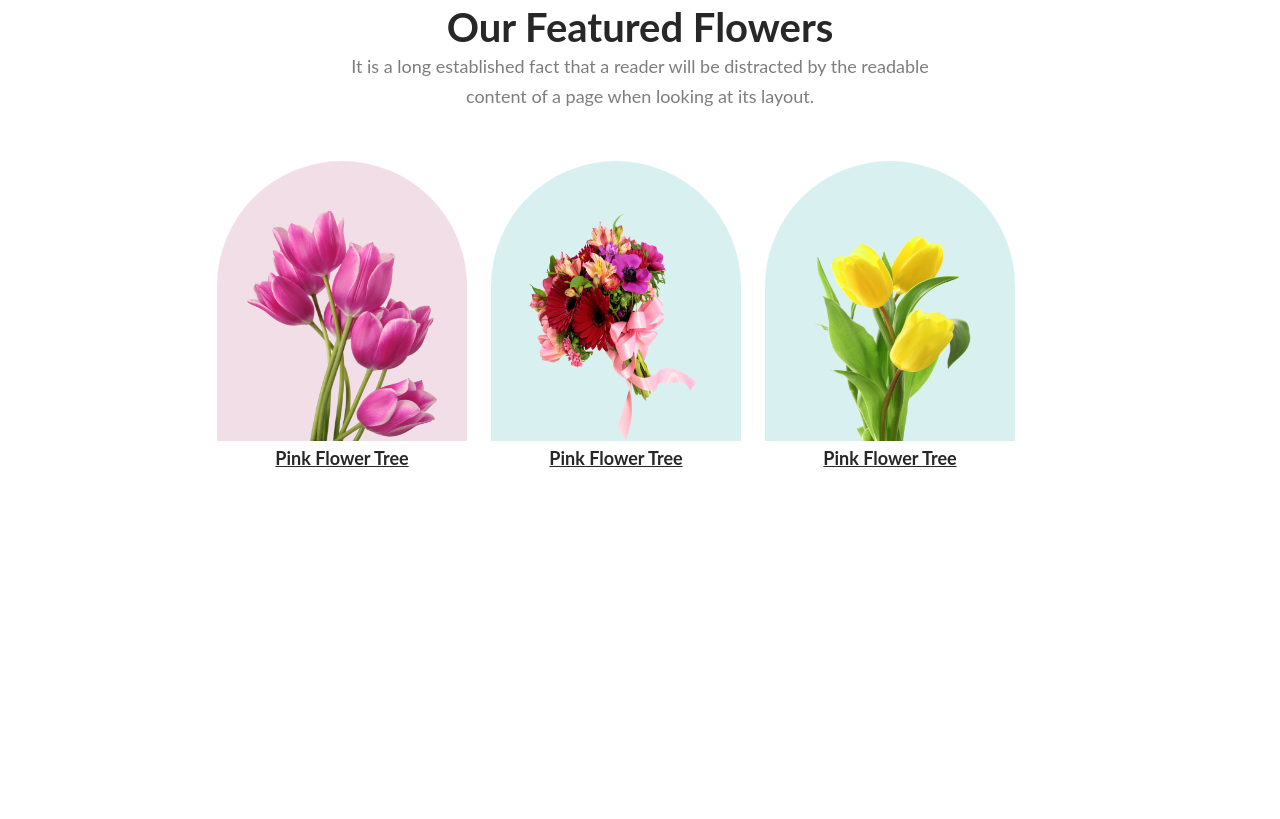
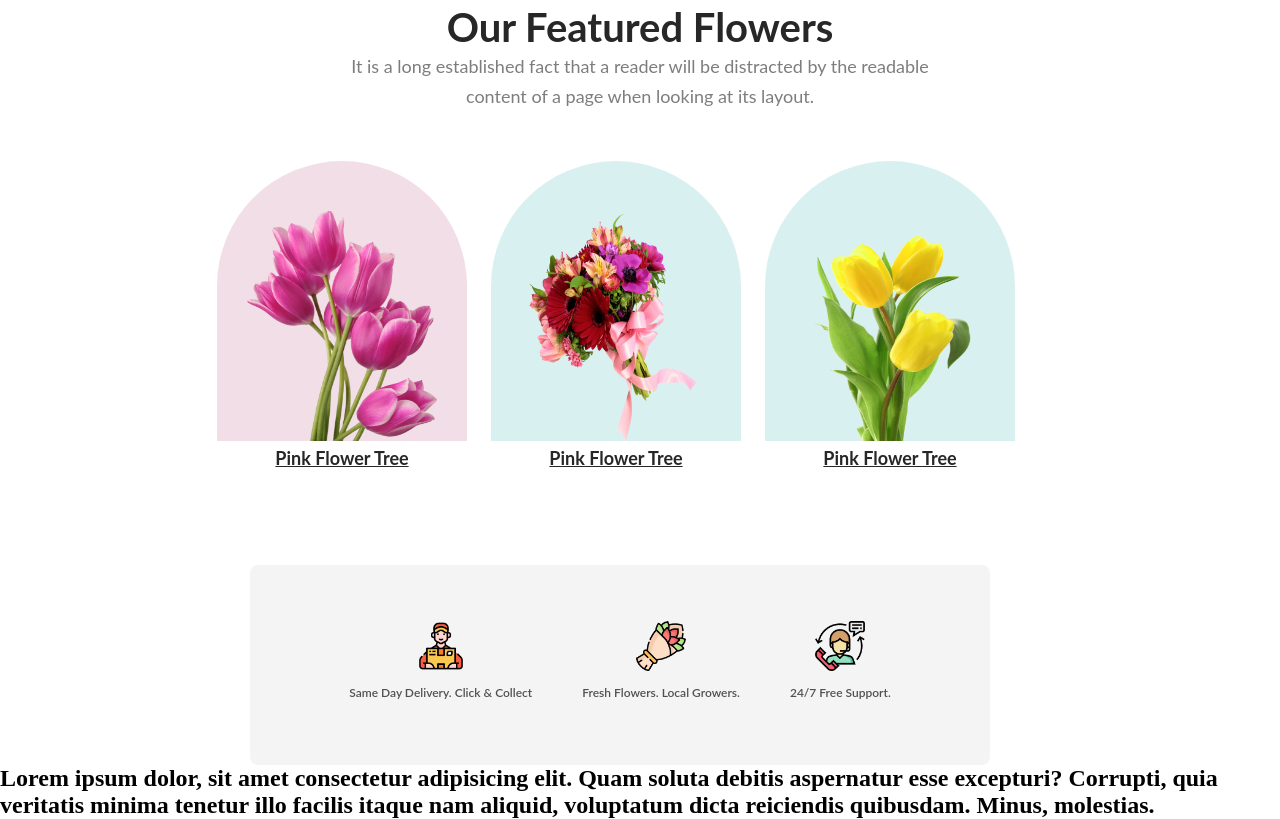
Before and after one commit to Tuhin-Reza/online-flower-shop, a plain HTML site: page index.html in a window 1280 px wide. Shown: the part 707-1526 px from the top of the page. Before the commit the page ends 1183 px from the top, so only its background shows below. Drawn offline with Linux system fonts and the light colour scheme.

Commit message:
policy-done

```diff
--- a/index.html
+++ b/index.html
@@ -66,8 +66,29 @@
             </div>
 
         </section>
-        <section></section>
-        <section></section>
+
+        <section id="policy">
+            <div class="policy-container">
+                <div class="policy-container-column">
+                    <div><img src="./images/Group 57.png" alt=""></div>
+                    <div><p>Same Day Delivery. Click & Collect</p></div>
+
+                </div>
+                <div class="policy-container-column">
+                    <div>
+                        <img src="./images/Group 58.png" alt="">
+                    </div>
+                    <div><p>Fresh Flowers. Local Growers.</p></div>
+                </div>
+                <div class="policy-container-column">
+                   <div> <img src="./images/Group 59.png" alt=""></div>
+                   <div> <p>24/7 Free Support.</p></div>
+                </div>
+            </div>
+        </section>
+        <section>
+            <h1>Lorem ipsum dolor, sit amet consectetur adipisicing elit. Quam soluta debitis aspernatur esse excepturi? Corrupti, quia veritatis minima tenetur illo facilis itaque nam aliquid, voluptatum dicta reiciendis quibusdam. Minus, molestias.</h1>
+        </section>
         <section></section>
         <section></section>
         <section></section>
--- a/styles/style.css
+++ b/styles/style.css
@@ -151,3 +151,34 @@
     justify-content: center;
     gap: 24px;
 }
+
+
+/* --------Policy------- */
+
+#policy{
+border-radius: 8px;
+background-color: rgba(39, 39, 39, 0.05);
+margin-top: 124px;
+margin-left: 250px;
+margin-right: 290px;
+
+}
+.policy-container{
+    height: 200px;
+    display: flex;
+    justify-content: center;
+    align-items: center;
+    text-align: center;
+    gap:50px;
+}
+.policy-container>.policy-container-column>div>img{
+    width: 50px;
+    height: 50px;
+}
+.policy-container>.policy-container-column>div>p{
+    color: rgba(39, 39, 39, 0.80);
+    font-family: Lato;
+    font-size: 12px;
+    font-weight: 600;
+    line-height: 35px;
+}
```
